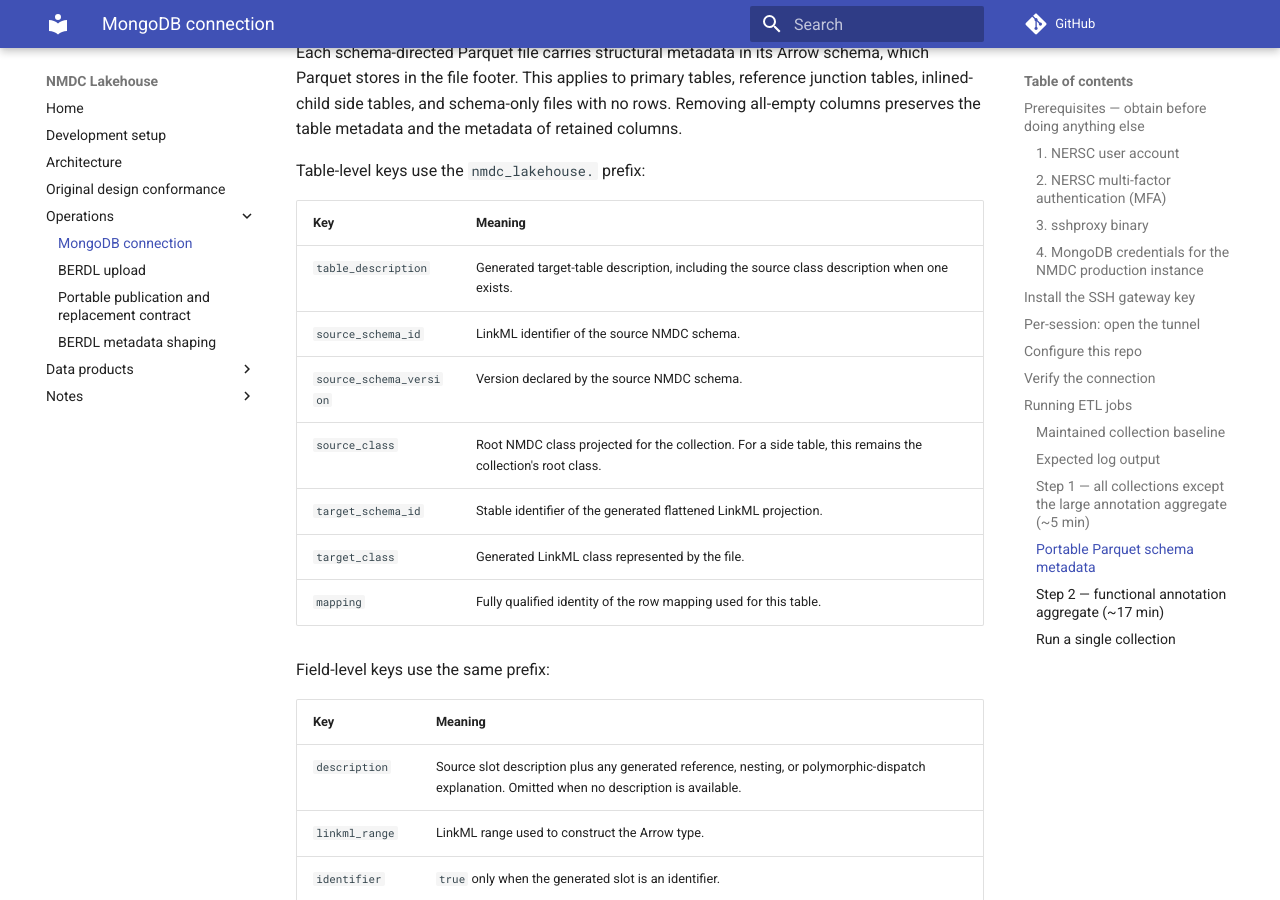
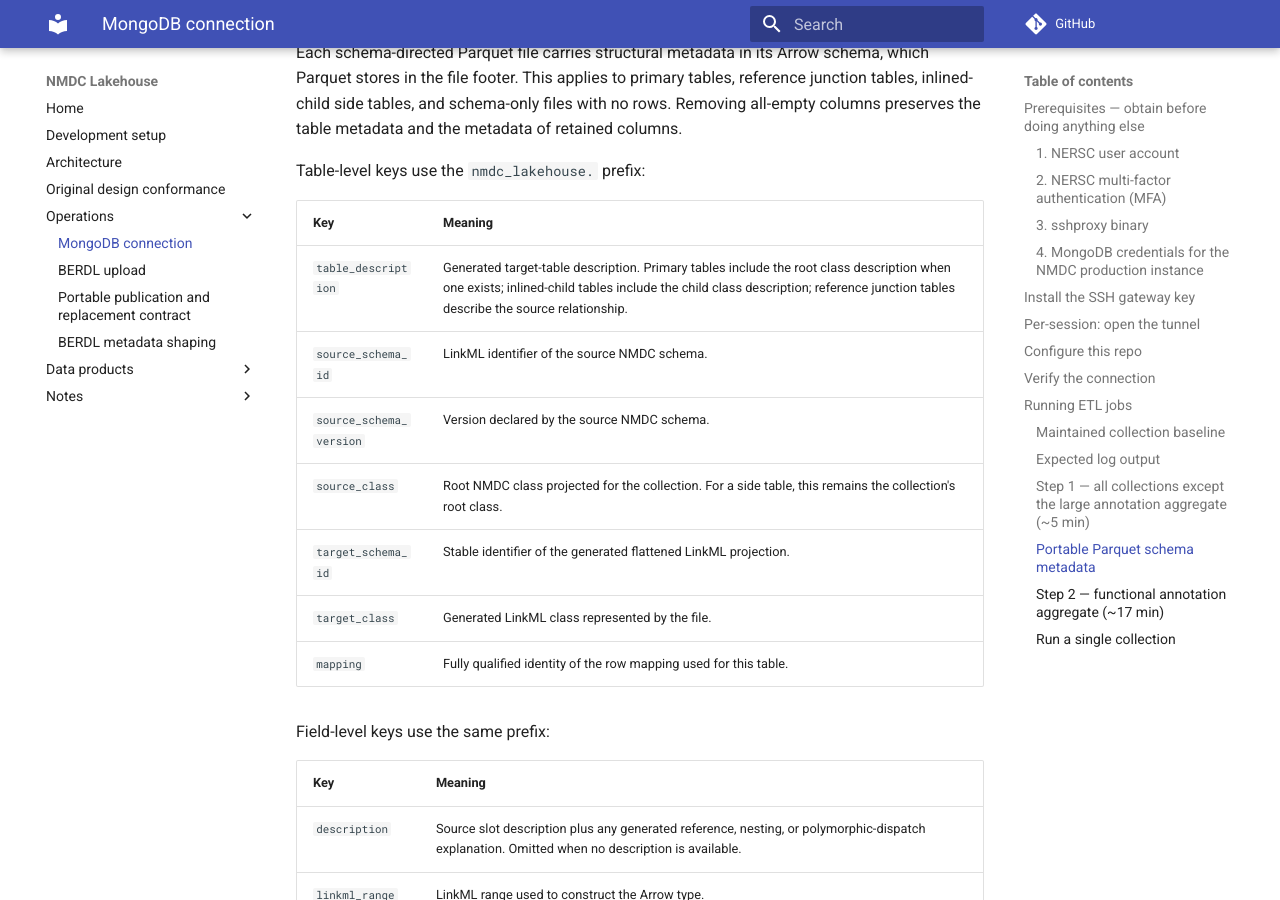
Before and after one commit to microbiomedata/nmdc-lakehouse, an MkDocs documentation site: the page built from docs/mongodb-connection.md, in a window 1280 px wide and 900 px high, scrolled down 6088 px. Built offline with MkDocs 1.6.1 and Material for MkDocs 9.7.7, drawn with Linux system fonts in a browser that asks for light colours; comment, search, counter and statistics services are not loaded.

Commit message:
Clarify side-table footer descriptions

```diff
--- a/docs/mongodb-connection.md
+++ b/docs/mongodb-connection.md
@@ -289,7 +289,7 @@ Table-level keys use the `nmdc_lakehouse.` prefix:
 
 | Key | Meaning |
 | --- | --- |
-| `table_description` | Generated target-table description, including the source class description when one exists. |
+| `table_description` | Generated target-table description. Primary tables include the root class description when one exists; inlined-child tables include the child class description; reference junction tables describe the source relationship. |
 | `source_schema_id` | LinkML identifier of the source NMDC schema. |
 | `source_schema_version` | Version declared by the source NMDC schema. |
 | `source_class` | Root NMDC class projected for the collection. For a side table, this remains the collection's root class. |
```
